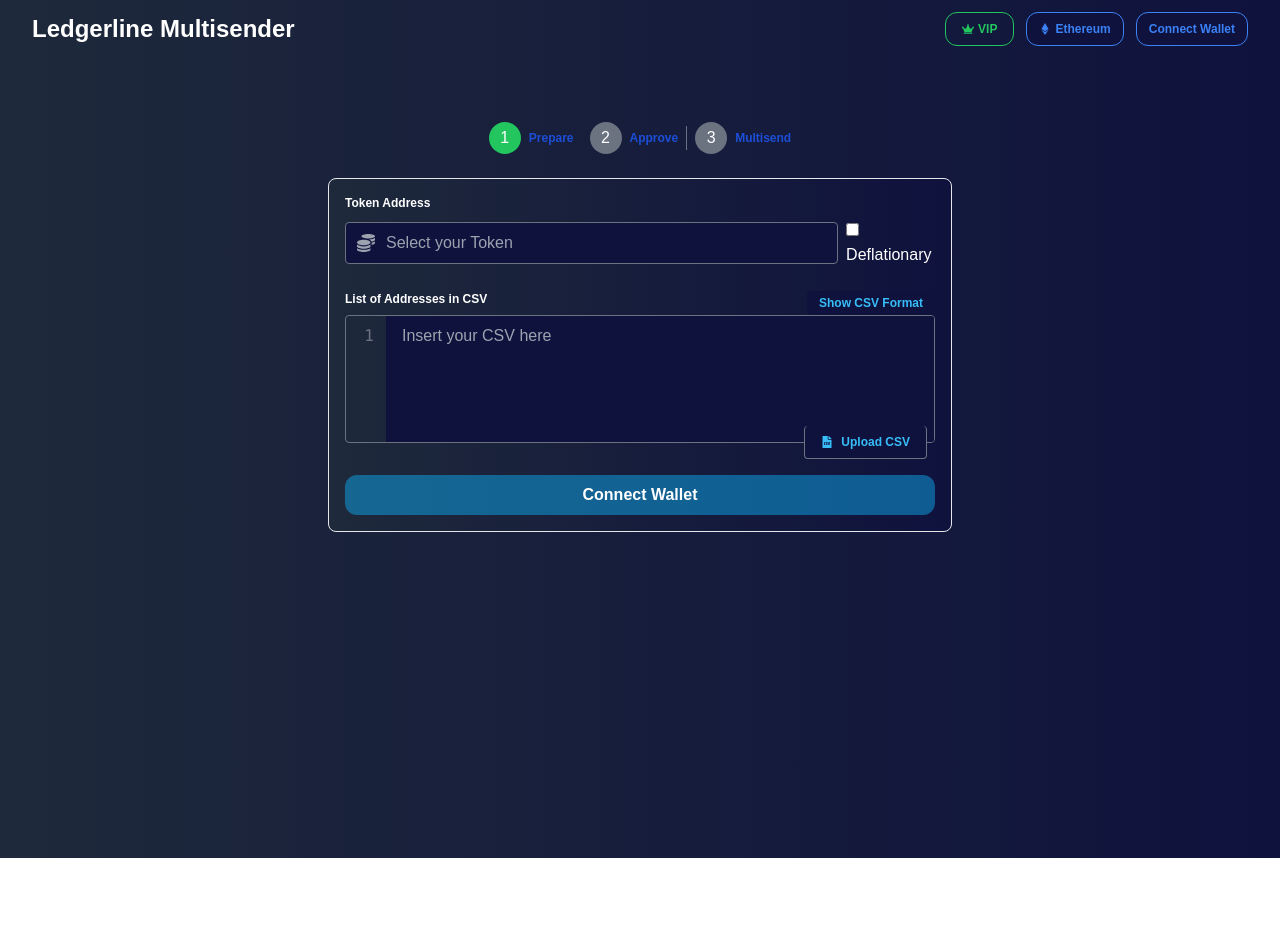
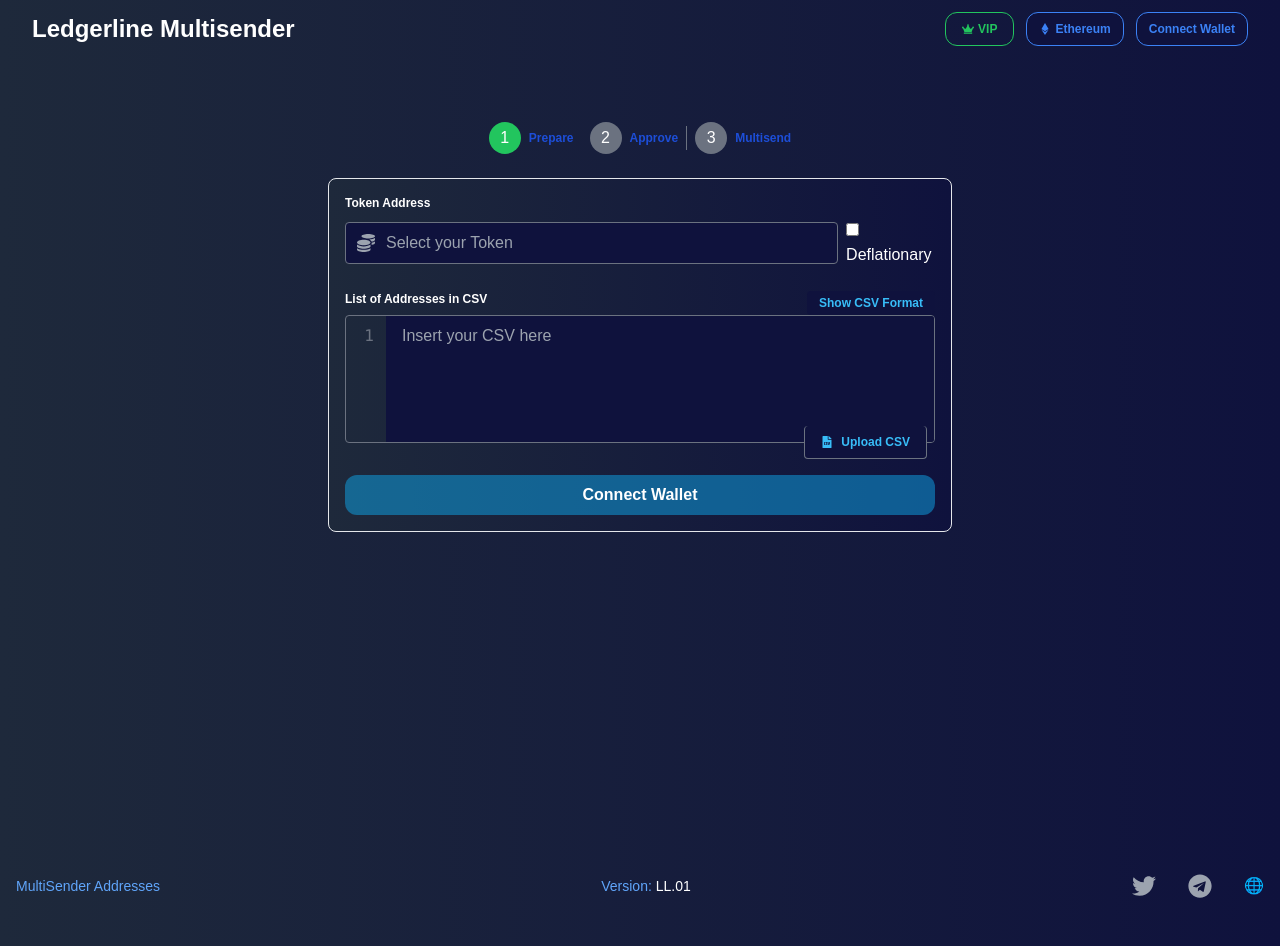
Before and after one commit to adarshkumar790/multisender-frontend, a Next.js app: page / in a window 1280 px wide. Before the commit the page ends 858 px from the top, so only its background shows below. Built offline with nearby package versions, Linux system fonts and the light colour scheme.

Commit message:
first commit

```diff
--- a/app/approve/page.js
+++ b/app/approve/page.js
@@ -2,6 +2,7 @@
 import { useRouter, useSearchParams } from "next/navigation";
 import { useEffect, useState, Suspense } from "react";
 import { ethers } from "ethers";
+import Image from "next/image";
 
 export default function Approve() {
   return (
@@ -162,16 +163,20 @@
           </div>
 
           {/* Support Link */}
-          <div className="mt-8 text-center">
-            <button
-              onClick={() => window.open("https://t.me/YourTelegramGroup", "_blank")}
-              className="bg-blue-700 hover:bg-blue-600 text-white py-2 px-4 rounded-lg"
-            >
-              Support System
-            </button>
-          </div>
+
         </div>
+        <div className="mt-8 text-center mb-5">
+
+         <button
+
+           onClick={() => window.open("https://t.me/YourTelegramGroup", "_blank")}
+           className="text-white  rounded-xl"
+         >
+            <Image src="/ask.png" alt="MetaMask" width={40} height={30} />
+         </button>
+       </div>
       </div>
+
     </div>
   );
 }
--- /dev/null
+++ b/app/components/Footer.js
@@ -0,0 +1,60 @@
+import { FaTwitter, FaTelegram, FaMedium } from 'react-icons/fa';
+
+export default function Footer() {
+  return (
+    <footer className="bg-gradient-to-r from-[#1e293b] to-[#0F123D] bg-opacity-80 text-white py-4 ">
+      <div className="container mx-auto flex justify-between items-center px-4 mb-8">
+        {/* Left Section */}
+        <div className="text-sm">
+          <a
+            href="#"
+            className="text-blue-400 hover:text-white transition duration-300"
+          >
+            MultiSender Addresses
+          </a>
+        </div>
+
+        {/* Middle Section */}
+        <div className="text-sm text-blue-400">
+          Version: <span className="text-white">LL.01</span>
+        </div>
+
+        {/* Right Section */}
+        <div className="flex space-x-8 items-center text-blue-400">
+          {/* <a
+            href="https://medium.com"
+            target="_blank"
+            rel="noopener noreferrer"
+            className="text-gray-400 hover:text-white transition duration-300"
+          >
+            <FaMedium size={24} />
+          </a> */}
+          <a
+            href="https://twitter.com"
+            target="_blank"
+            rel="noopener noreferrer"
+            className="text-gray-400 hover:text-white transition duration-300"
+          >
+            <FaTwitter size={24} />
+          </a>
+          <a
+            href="https://t.me"
+            target="_blank"
+            rel="noopener noreferrer"
+            className="text-gray-400 hover:text-white transition duration-300"
+          >
+            <FaTelegram size={24} />
+          </a>
+          <a
+            href="#"
+            className="text-gray-400 hover:text-white transition duration-300"
+          >
+            <span role="img" aria-label="Language">
+              🌐
+            </span>
+          </a>
+        </div>
+      </div>
+    </footer>
+  );
+}
--- a/app/layout.js
+++ b/app/layout.js
@@ -1,6 +1,7 @@
 import localFont from "next/font/local";
 import "./globals.css";
 import Header from "./components/Header";
+import Footer from "./components/Footer";
 
 const geistSans = localFont({
   src: "./fonts/GeistVF.woff",
@@ -26,6 +27,7 @@
       >
         <Header/>
         {children}
+        <Footer/>
       </body>
     </html>
   );
--- a/package.json
+++ b/package.json
@@ -10,6 +10,10 @@
   },
   "dependencies": {
     "@coinbase/wallet-sdk": "^4.2.3",
+    "@fortawesome/fontawesome-svg-core": "^6.7.1",
+    "@fortawesome/free-brands-svg-icons": "^6.7.1",
+    "@fortawesome/free-solid-svg-icons": "^6.7.1",
+    "@fortawesome/react-fontawesome": "^0.2.2",
     "@moralisweb3/common-evm-utils": "^2.27.2",
     "@walletconnect/web3-provider": "^1.8.0",
     "ether": "^0.0.9",
```
Also changed, not shown: public/ask.png (added), 1 other file (tests, documents, lock files or other folders).
